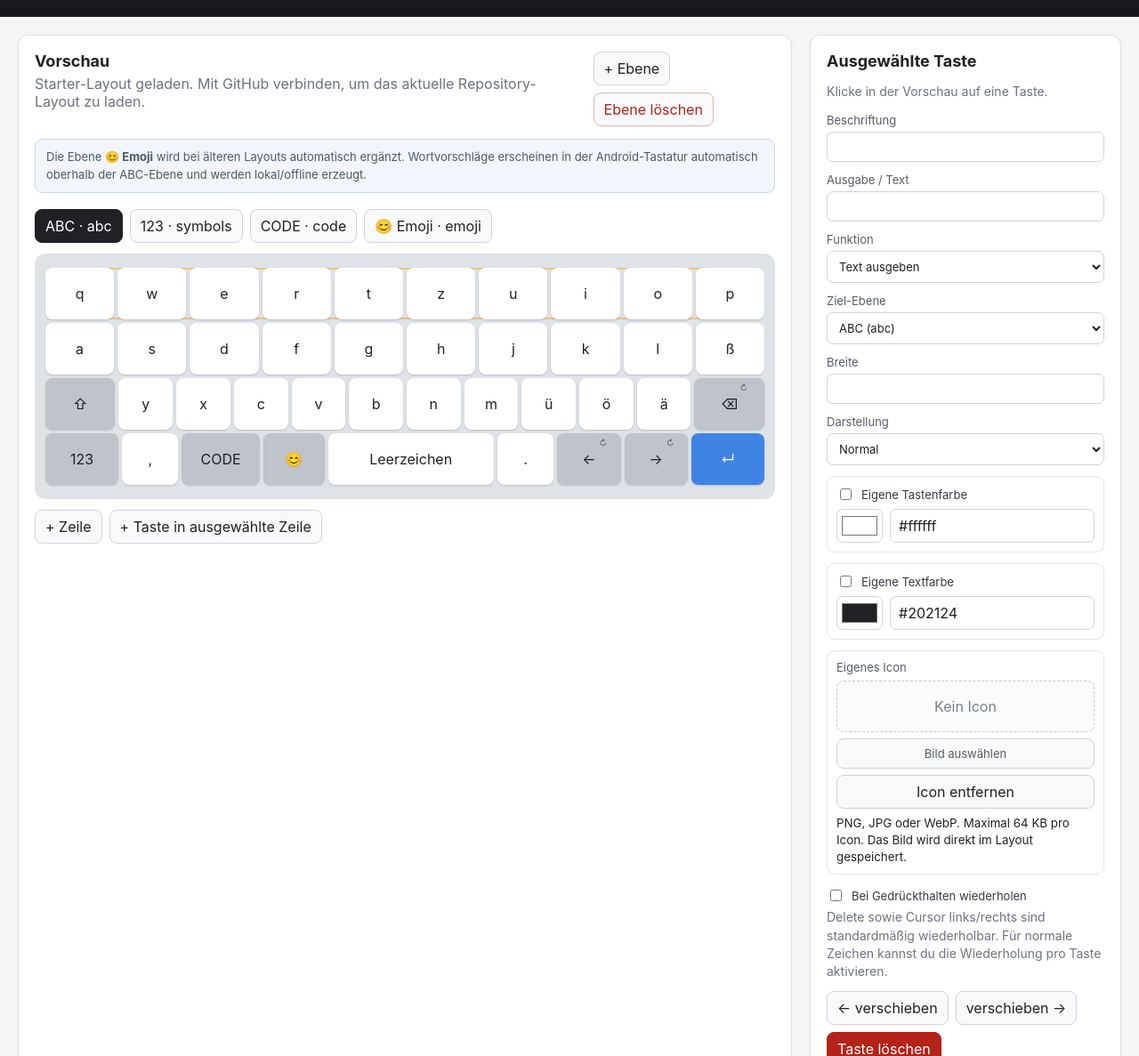
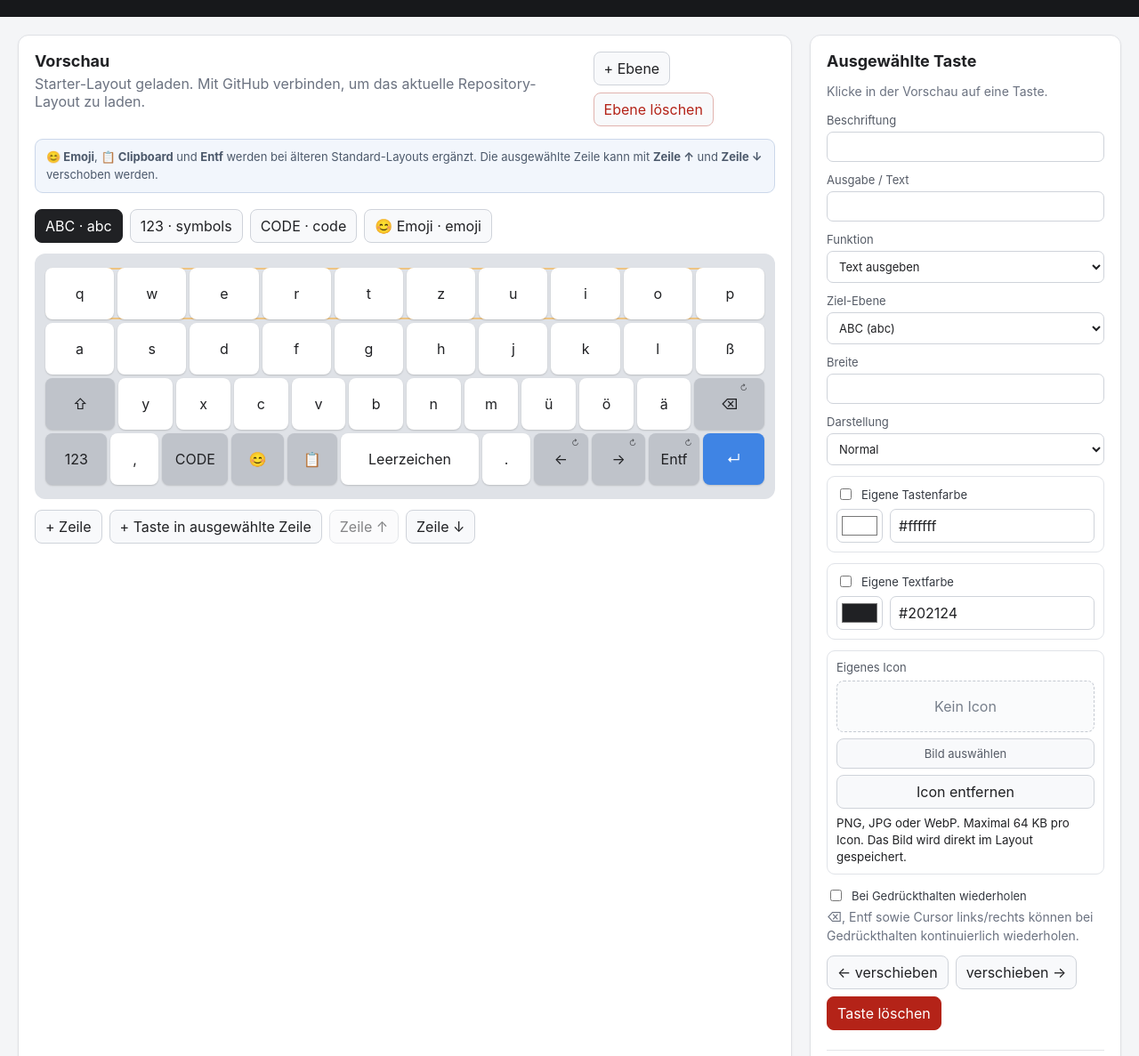
Before and after one commit to jpb-23/A-keyboard-editor, a plain HTML site: page index.html in a window 1280 px wide. Shown: the part 113-1300 px from the top of the page at 89% size. Drawn offline with Linux system fonts and the light colour scheme.

Commit message:
Load editor utility enhancements

```diff
--- a/index.html
+++ b/index.html
@@ -52,7 +52,7 @@
       </div>
 
       <div class="feature-note">
-        Die Ebene <strong>😊 Emoji</strong> wird bei älteren Layouts automatisch ergänzt. Wortvorschläge erscheinen in der Android-Tastatur automatisch oberhalb der ABC-Ebene und werden lokal/offline erzeugt.
+        <strong>😊 Emoji</strong>, <strong>📋 Clipboard</strong> und <strong>Entf</strong> werden bei älteren Standard-Layouts ergänzt. Die ausgewählte Zeile kann mit <strong>Zeile ↑</strong> und <strong>Zeile ↓</strong> verschoben werden.
       </div>
 
       <div id="layerTabs" class="layer-tabs"></div>
@@ -81,7 +81,7 @@
           <select id="keyAction">
             <option value="">Text ausgeben</option>
             <option value="shift">Shift</option>
-            <option value="backspace">Löschen</option>
+            <option value="backspace">Löschen rückwärts</option>
             <option value="space">Leerzeichen</option>
             <option value="enter">Enter</option>
             <option value="left">Cursor links</option>
@@ -137,7 +137,7 @@
           <input id="keyRepeat" type="checkbox">
           Bei Gedrückthalten wiederholen
         </label>
-        <small class="muted compact-note">Delete sowie Cursor links/rechts sind standardmäßig wiederholbar. Für normale Zeichen kannst du die Wiederholung pro Taste aktivieren.</small>
+        <small class="muted compact-note">⌫, Entf sowie Cursor links/rechts können bei Gedrückthalten kontinuierlich wiederholen.</small>
 
         <div class="form-actions">
           <button id="moveLeftButton" type="button">← verschieben</button>
@@ -167,5 +167,6 @@
   </main>
 
   <script src="app.js"></script>
+  <script src="enhancements.js"></script>
 </body>
 </html>
```
